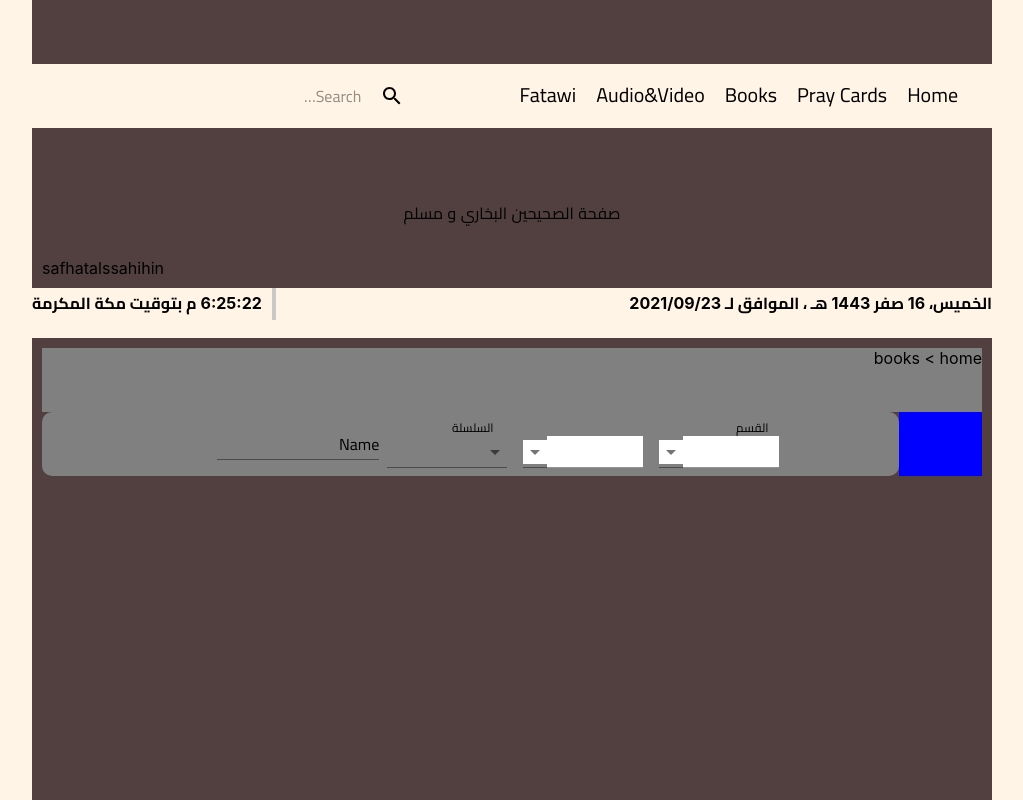
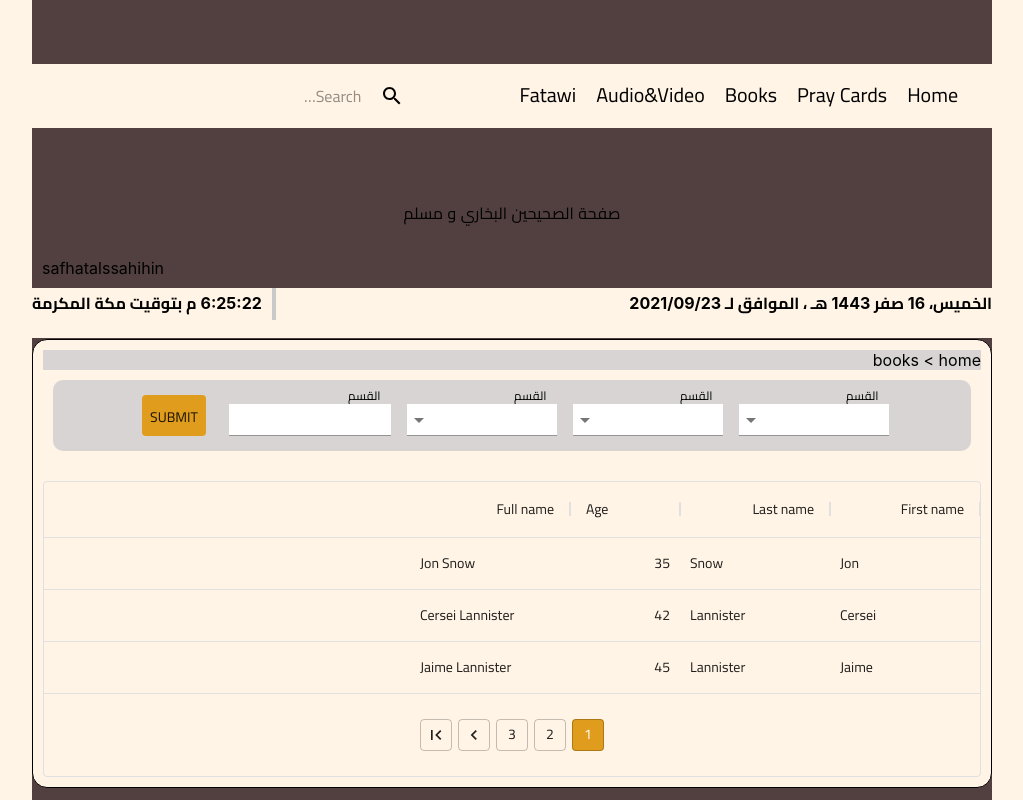
Before and after one commit to wanisramdani/bookworm, a React (Create React App) app in the folder frontend/: page /books in a window 1280 px wide. Shown: the top 800 px of the page, without its empty margins (128-1151 px from the left). Built offline with nearby package versions, Linux system fonts and the light colour scheme.

Commit message:
Add customPagination

```diff
--- a/frontend/package.json
+++ b/frontend/package.json
@@ -5,7 +5,9 @@
   "private": true,
   "dependencies": {
     "@material-ui/core": "^4.12.3",
+    "@material-ui/data-grid": "^4.0.0-alpha.37",
     "@material-ui/icons": "^4.11.2",
+    "@material-ui/lab": "^4.0.0-alpha.60",
     "@testing-library/jest-dom": "^5.14.1",
     "@testing-library/react": "^11.2.7",
     "@testing-library/user-event": "^12.8.3",
--- a/frontend/src/components/Breadcrumb/Breadcrumb.jsx
+++ b/frontend/src/components/Breadcrumb/Breadcrumb.jsx
@@ -6,7 +6,7 @@ const useStyle = makeStyles( theme => ({
         gridRow: '1/2',
         gridColumn: '1/12',
         textAlign: 'right',
-        backgroundColor: 'gray',
+        backgroundColor: '#d8d4d4',
     },
 }) );
 
--- /dev/null
+++ b/frontend/src/components/List/DataTable.jsx
@@ -0,0 +1,88 @@
+import React from 'react'
+import { DataGrid } from '@material-ui/data-grid'
+
+import { makeStyles } from '@material-ui/core';
+import CustomPagination from '../Utils/CustomPagination';
+const useStyles = makeStyles( theme => ({
+  footerContainer: {
+    justifyContent: 'center',
+    background: 'red',
+  },
+  columnHeader: {
+    background: 'red',
+  },
+
+}) );
+
+const columns = [
+    {
+      field: 'firstName',
+      headerName: 'First name',
+      width: 150,
+      editable: true,
+    },
+    {
+      field: 'lastName',
+      headerName: 'Last name',
+      width: 150,
+      editable: false,
+    },
+    {
+      field: 'age',
+      headerName: 'Age',
+      type: 'number',
+      width: 110,
+      editable: false,
+    },
+    {
+      field: 'fullName',
+      headerName: 'Full name',
+      description: 'This column has a value getter and is not sortable.',
+      sortable: false,
+      width: 160,
+      valueGetter: (params) =>
+        `${params.getValue(params.id, 'firstName') || ''} ${
+          params.getValue(params.id, 'lastName') || ''
+        }`,
+    },
+];
+
+const rows = [
+    { id: 1, lastName: 'Snow', firstName: 'Jon', age: 35 },
+    { id: 2, lastName: 'Lannister', firstName: 'Cersei', age: 42 },
+    { id: 3, lastName: 'Lannister', firstName: 'Jaime', age: 45 },
+    { id: 4, lastName: 'Stark', firstName: 'Arya', age: 16 },
+    { id: 5, lastName: 'Targaryen', firstName: 'Daenerys', age: null },
+    { id: 6, lastName: 'Melisandre', firstName: null, age: 150 },
+    { id: 7, lastName: 'Clifford', firstName: 'Ferrara', age: 44 },
+    { id: 8, lastName: 'Frances', firstName: 'Rossini', age: 36 },
+    { id: 9, lastName: 'Roxie', firstName: 'Harvey', age: 65 },
+];
+
+const DataTable = () => {
+    const classes = useStyles();
+    return (
+        <div >
+            <DataGrid
+                autoHeight={true}
+                disableColumnMenu
+                rows={rows}
+                columns={columns}
+                pageSize={3}
+                autoPageSize={true}
+                disableSelectionOnClick
+                paginationMode="client"
+                pagination
+                components= {{
+                    Footer: CustomPagination
+                }}
+                classes={{
+                  Footer:classes.footerContainer,
+                }}
+
+            />
+        </div>
+    )
+}
+
+export default DataTable
--- a/frontend/src/components/List/List.jsx
+++ b/frontend/src/components/List/List.jsx
@@ -2,6 +2,7 @@ import React from 'react'
 import { Input, FormControl, InputLabel, Select, MenuItem, Button } from '@material-ui/core'
 
 import { Breadcrumb } from '../index';
+import DataTable from './DataTable'
 import useStyles from './Styles';
 
 const List = () => {
@@ -20,6 +21,19 @@ const List = () => {
                             القسم
                         </InputLabel>
                         <Select
+                            className={classes.selectFilter}
+                            classes={{icon:classes.icon, iconOpen:classes.iconOpen,select:classes.selectSelect}}
+                        >
+                            <MenuItem value={10}>Ten</MenuItem>
+                        </Select>
+                    </FormControl>
+                    {/* age */}
+                    <FormControl className={classes.formControl}>
+                     <InputLabel shrink className={classes.labelFilter}>
+                            القسم
+                        </InputLabel>
+                        <Select
+                            className={classes.selectFilter}
                             classes={{icon:classes.icon, iconOpen:classes.iconOpen,select:classes.selectSelect}}
                         >
                             <MenuItem value={10}>Ten</MenuItem>
@@ -27,34 +41,31 @@ const List = () => {
                     </FormControl>
 
                     <FormControl className={classes.formControl}>
-                        <InputLabel classes={{formControl:classes.formControlLabel}} id="demo-simple-select-label">Age</InputLabel>
+                        <InputLabel shrink className={classes.labelFilter}>
+                            القسم
+                        </InputLabel>
                         <Select
-                            labelId="demo-simple-select-label"
-                            id="demo-simple-select"
+                            className={classes.selectFilter}
                             classes={{icon:classes.icon, iconOpen:classes.iconOpen,select:classes.selectSelect}}
                         >
                             <MenuItem value={10}>Ten</MenuItem>
-                            <MenuItem value={20}>Twenty</MenuItem>
-                            <MenuItem value={30}>Thirty</MenuItem>
                         </Select>
+
                     </FormControl>
-
-                    <FormControl className={classes.formControl}>
-                        <InputLabel shrink className={classes.labelFilter}>
-                            السلسلة
+                    <FormControl className={classes.searchForm}>
+                        <InputLabel shrink className={classes.searchLabel}>
+                            القسم
                         </InputLabel>
-                        <Select className={classes.selectFilter} >
-                            <MenuItem value={10}>Ten</MenuItem>
-                        </Select>
+                        <Input className={classes.searchInput}  />
                     </FormControl>
-                    <FormControl>
-                        <InputLabel className={classes.labelFilter}>Name</InputLabel>
-                        <Input className={classes.selectFilter}  />
-                    </FormControl>
-                    <Button></Button>
+                    <Button className={classes.filterBtn}>Submit</Button>
                   </div>
               </div>
-              <div className={classes.listContent}></div>
+
+              <div className={classes.listContent}>
+                  <DataTable />
+              </div>
+
           </div>
 
         </div>
--- a/frontend/src/components/List/Styles.js
+++ b/frontend/src/components/List/Styles.js
@@ -2,43 +2,42 @@ import { makeStyles } from "@material-ui/core";
 
 export default makeStyles( (theme) => ({
     listContainer: {
+        marginTop: '1px',
+        background: '#fff4e5',
+        border: '1px solid',
+        borderRadius: '15px',
         padding: '10px',
         display: 'grid',
         gridTemplateRows: 'repeat(2, 1fr)',
         gridAutoRows: 'minmax(100%, auto)',
     },
 
-    sideBar: {
-        gridColumn: '1/4',
-        backgroundColor: 'blue'
-    },
     list: {
-        gridColumn: '4/12',
+        gridColumn: '1/12',
         display: 'grid',
     },
 
+    /* Filter section */
     filterSpace: {
         gridRow: '1/2',
+        padding: '10px',
     },
+
     search: {
         border: '1px solid lighgray',
         borderRadius: '10px',
-        backgroundColor: 'gray',
-
-    },
-
-    listContent: {
-        gridRow: '2/3',
-        backgroundColor: 'yellow'
-
+        backgroundColor: '#d8d4d4',
+        maring: '10px',
     },
 
     formControl: {
         margin: theme.spacing(1),
         minWidth: 120,
-        "&:InputLabel": {
-            backgroundColor: 'white',
-        },
+    },
+
+    selectFilter: {
+        background: 'white',
+        width: '150px'
     },
 
     labelFilter: {
@@ -48,19 +47,44 @@ export default makeStyles( (theme) => ({
 
     icon:{
         position: 'relative',
-        background: 'white',
     },
 
     iconOpen:{
-        backgroundColor: 'white',
         transform:'none'
     },
     formControlLabel:{
         left:24
     },
     selectSelect:{
-        backgroundColor: 'white',
+        textAlign: 'right',
         paddingLeft:'24px',
-    }
+    },
 
+    searchForm: {
+        padding: '8px',
+    },
+
+    searchInput: {
+        background: 'white',
+    },
+
+    searchLabel:{
+        color: 'black',
+        left: 'auto',
+        paddingTop: '11px',
+    },
+
+    filterBtn: {
+        paddingTop: '10px',
+        width: '2px',
+        margin: '15px',
+        background: '#e09c1c',
+        "&:hover":{
+            background: '#f7b338',
+        },
+    },
+
+    listContent: {
+        gridRow: '2/3',
+    },
 }) );
--- /dev/null
+++ b/frontend/src/components/Utils/CustomPagination.jsx
@@ -0,0 +1,70 @@
+import React from 'react'
+
+import { makeStyles } from '@material-ui/core'
+import { useGridSlotComponentProps } from '@material-ui/data-grid';
+import { Pagination } from '@material-ui/lab'
+
+const useStyles = makeStyles ( theme => ({
+    root:{
+        '& .Mui-selected':{
+            background: '#e09c1c',
+            color: 'white',
+            '&:hover':{
+                background: '#f7b338',
+            },
+        },
+        '& .MuiPagination-ul':{
+            flexWrap: 'nowrap',
+            '& li': {
+                '&: first-child': {
+                    '& > button::after': {
+                        content: "previous",
+                    }
+                },
+            },
+        },
+
+        display: 'inline-flex',
+        padding: '25px',
+
+    },
+    pagination: {
+        display: 'inline-flex',
+        padding: '25px',
+    },
+
+    selected: {
+        background: '#e09c1c',
+        color: 'white',
+        '&:hover':{
+            background: '#f7b338',
+        },
+    },
+}) );
+
+
+const CustomPagination = () => {
+    const { state, apiRef } = useGridSlotComponentProps()
+    const classes = useStyles();
+    const isFirstPage = state.pagination.page === 1 ? false : true
+
+    return (
+        <Pagination
+            className={classes.root}
+            count={state.pagination.pageCount}
+            page={state.pagination.page + 1}
+            onChange={(event, page) =>
+                apiRef.current.setPage(page - 1)
+            }
+            showLastButton={true}
+            showFirstButton={!isFirstPage}
+            hidePrevButton={isFirstPage}
+
+            variant="outlined"
+            shape="rounded"
+        />
+    )
+}
+
+
+export default CustomPagination
--- a/frontend/src/components/index.js
+++ b/frontend/src/components/index.js
@@ -7,3 +7,4 @@ export { default as List } from './List/List';
 
 export { default as Breadcrumb } from './Breadcrumb/Breadcrumb'
 export { default as Todaydate } from './Main/Date/Todaydate';
+export { default as CustomPagination } from './Utils/CustomPagination'
```
Also changed, not shown: 1 other file (tests, documents, lock files or other folders).
